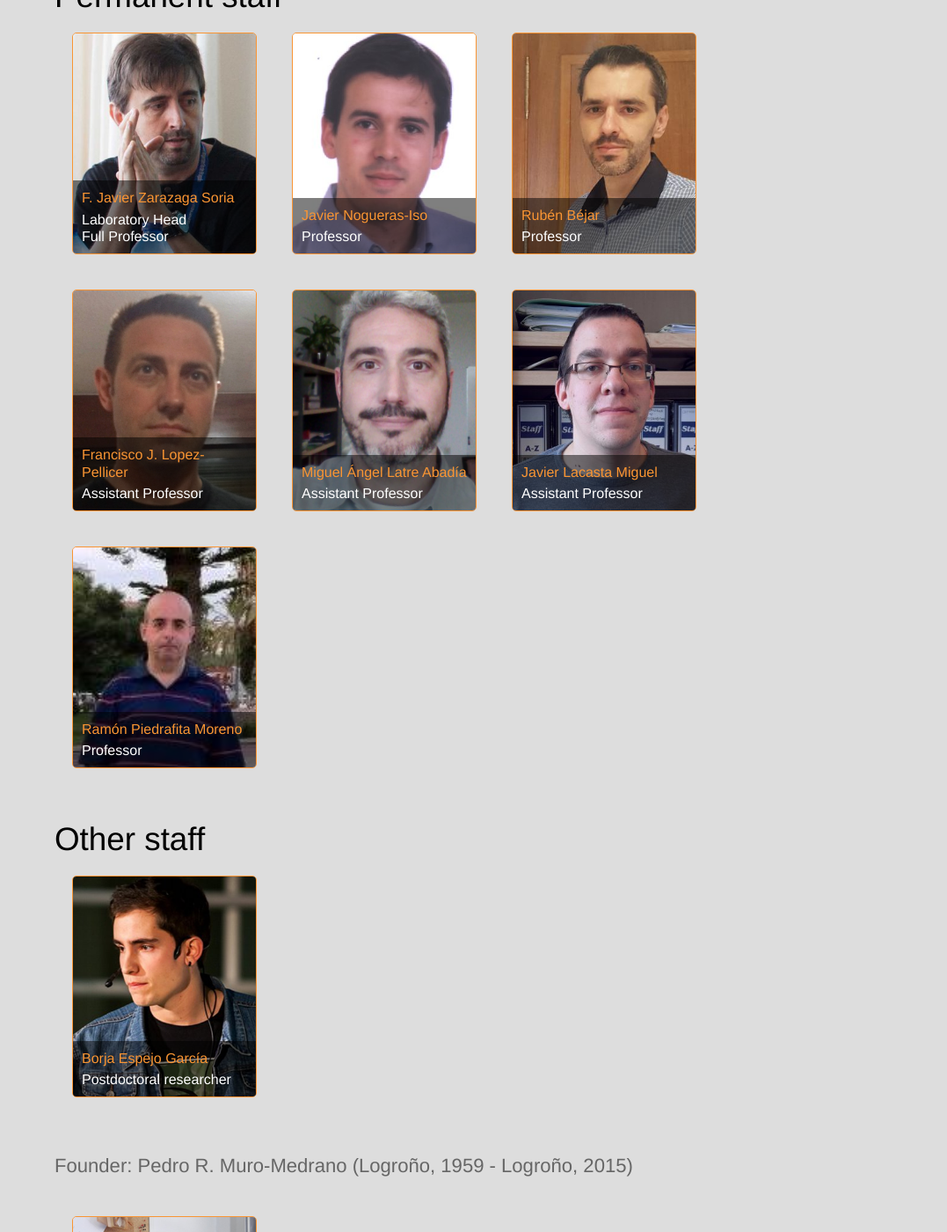
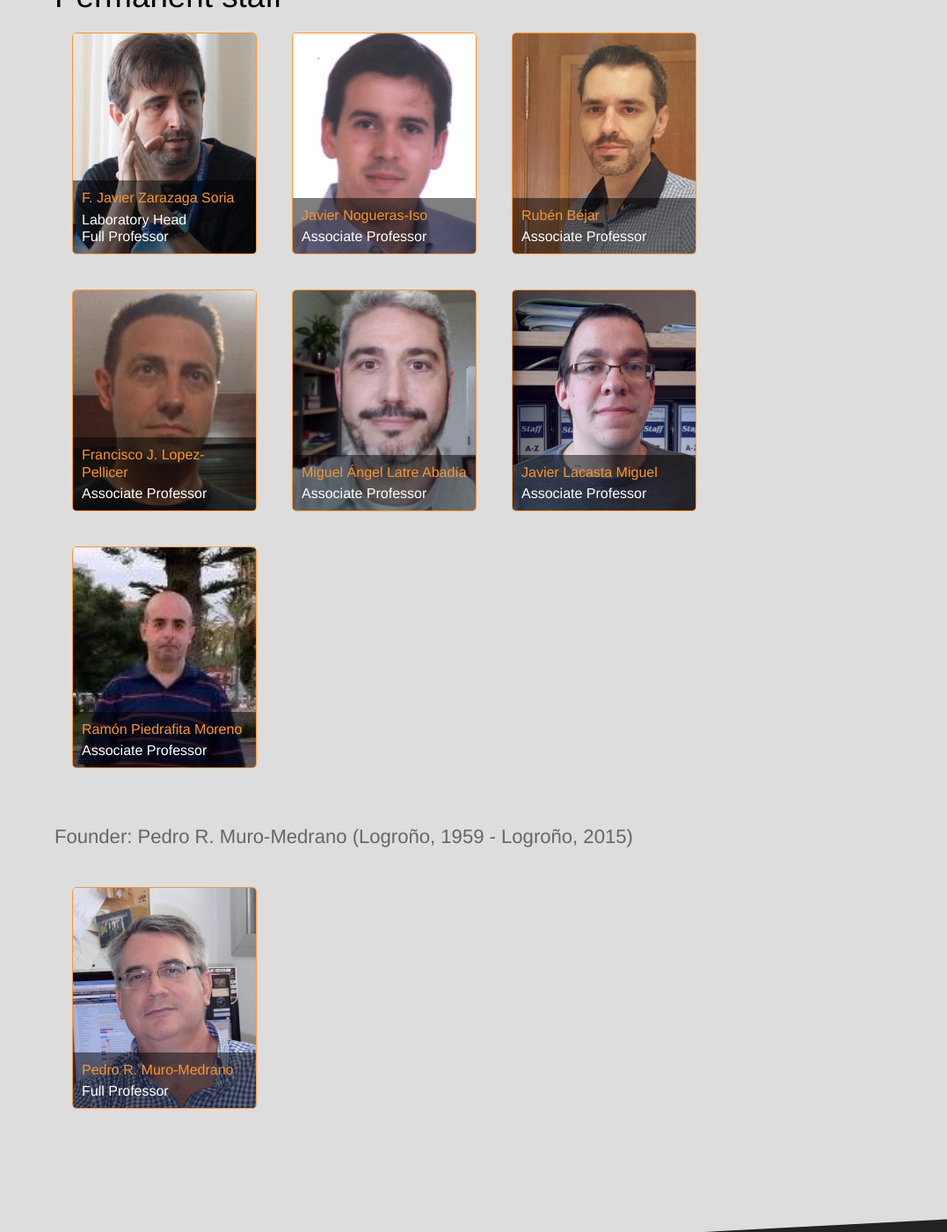
Before and after one commit to IAAA-Lab/IAAA-Lab.github.io, a Jekyll site: the page built from index.html, in a window 1280 px wide and 1400 px high, scrolled down 1260 px. Shown: the whole window at 88% size, without its empty margins (203-1280 px from the left). Built offline with Jekyll 4.4.1, drawn with Linux system fonts in a browser that asks for light colours.

Commit message:
Some changes in staff

```diff
--- a/_data/people.yml
+++ b/_data/people.yml
@@ -2,7 +2,7 @@ rbejar:
   name: Rubén Béjar
   papers_name: R. BÉJAR
   projects_name: R. Béjar
-  position: Professor
+  position: Associate Professor
   image_path: /images/people/rbejar.jpg
   local_url: /staff/rbejar
 javy:
@@ -16,28 +16,28 @@ jnog:
   name: Javier Nogueras-Iso
   papers_name: J. NOGUERAS-ISO
   projects_name: J. Nogueras-Iso
-  position: Professor
+  position: Associate Professor
   image_path: /images/people/jnog.jpg
   local_url: /staff/jnog
 fjlopez:
   name: Francisco J. Lopez-Pellicer
   papers_name: F.J. LOPEZ-PELLICER
   projects_name: F.J. Lopez-Pellicer
-  position: Assistant Professor
+  position: Associate Professor
   image_path: /images/people/fjlopez.jpg
   local_url: /staff/fjlopez
 jlacasta:
   name: Javier Lacasta Miguel
   papers_name: J. LACASTA
   projects_name: J. Lacasta
-  position: Assistant Professor
+  position: Associate Professor
   image_path: /images/people/jlacasta.jpg
   local_url: /staff/jlacasta
 latre:
   name: Miguel Ángel Latre Abadía
   papers_name: M.Á. LATRE
   projects_name: M.Á. Latre
-  position: Assistant Professor
+  position: Associate Professor
   image_path: /images/people/latre.jpg
   local_url: /staff/latre
 prmuro:
@@ -51,14 +51,6 @@ piedrafi:
   name: Ramón Piedrafita Moreno
   papers_name:
   projects_name:
-  position: Professor
+  position: Associate Professor
   image_path: /images/people/piedrafi.jpg
   url: https://www.linkedin.com/in/ramonpiedrafita
-borjaeg:
-  name: Borja Espejo García
-  papers_name: B. ESPEJO-GARCÍA
-  projects_name:
-  position: Postdoctoral researcher
-  image_path: /images/people/phd-students/borjaeg.jpg
-  local_url: /staff/borjaeg
-  #url:
--- a/index.html
+++ b/index.html
@@ -59,17 +59,17 @@ title: IAAA
 		{% endcomment %}
 		</ul>
 		</div>
-	<h1>Other staff</h1>
+	<!--<h1>Other staff</h1>
 		<div>
 		<ul class="image-grid">
-		<li>{% include staff-member.html member='borjaeg' %}</li>
+		<li>{% include staff-member.html member='MEMBERID' %}</li>
 		<li class="filler"></li>
 		<li class="filler"></li>
 		<li class="filler"></li>
 		<li class="filler"></li>
 		<li class="filler"></li>
 		</ul>
-		</div>
+		</div>-->
 
 		<p>Founder: Pedro R. Muro-Medrano (Logroño, 1959 - Logroño, 2015)</p>
             <div>
```
Also changed, not shown: _staff/borjaeg.md (deleted, +0 -11 lines).
